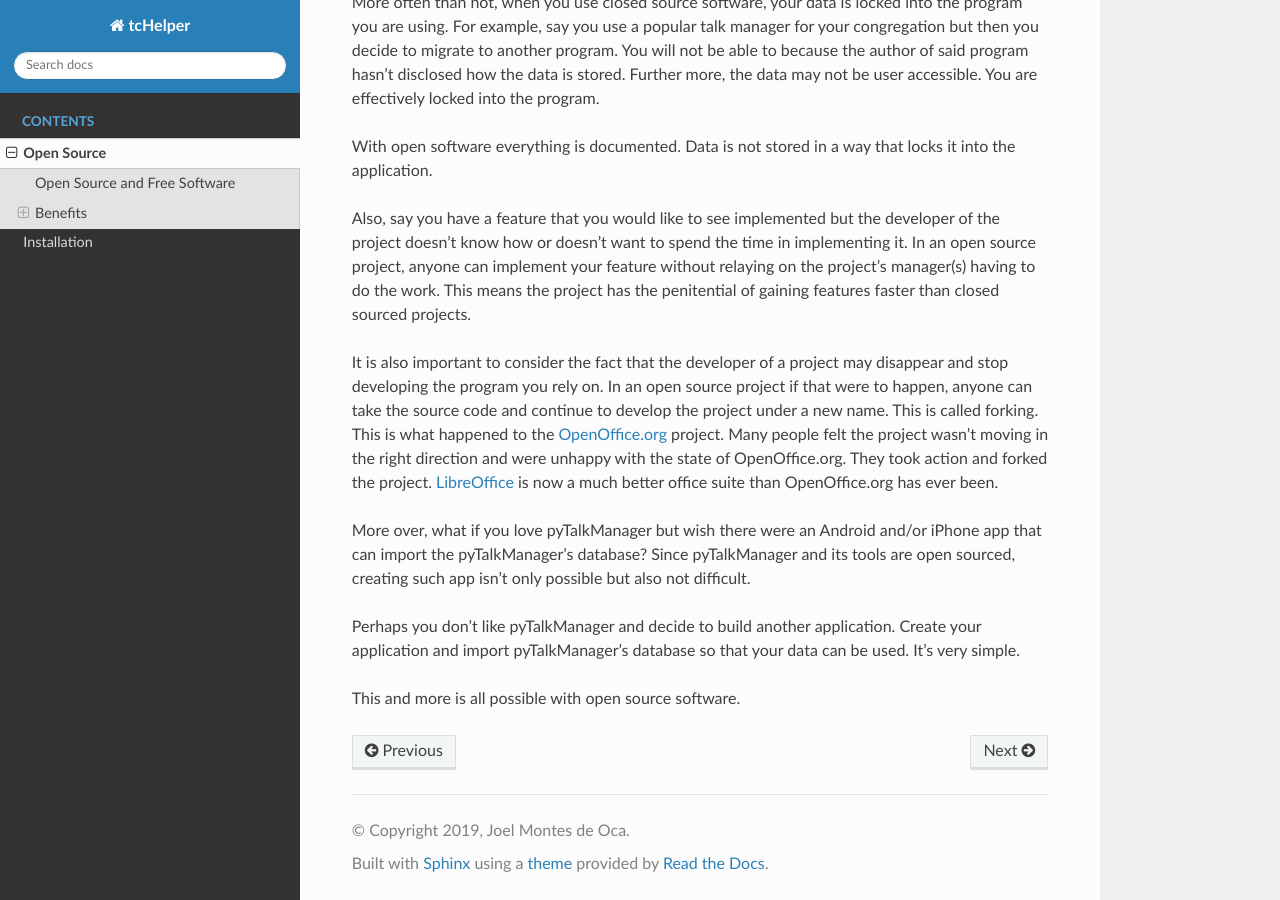
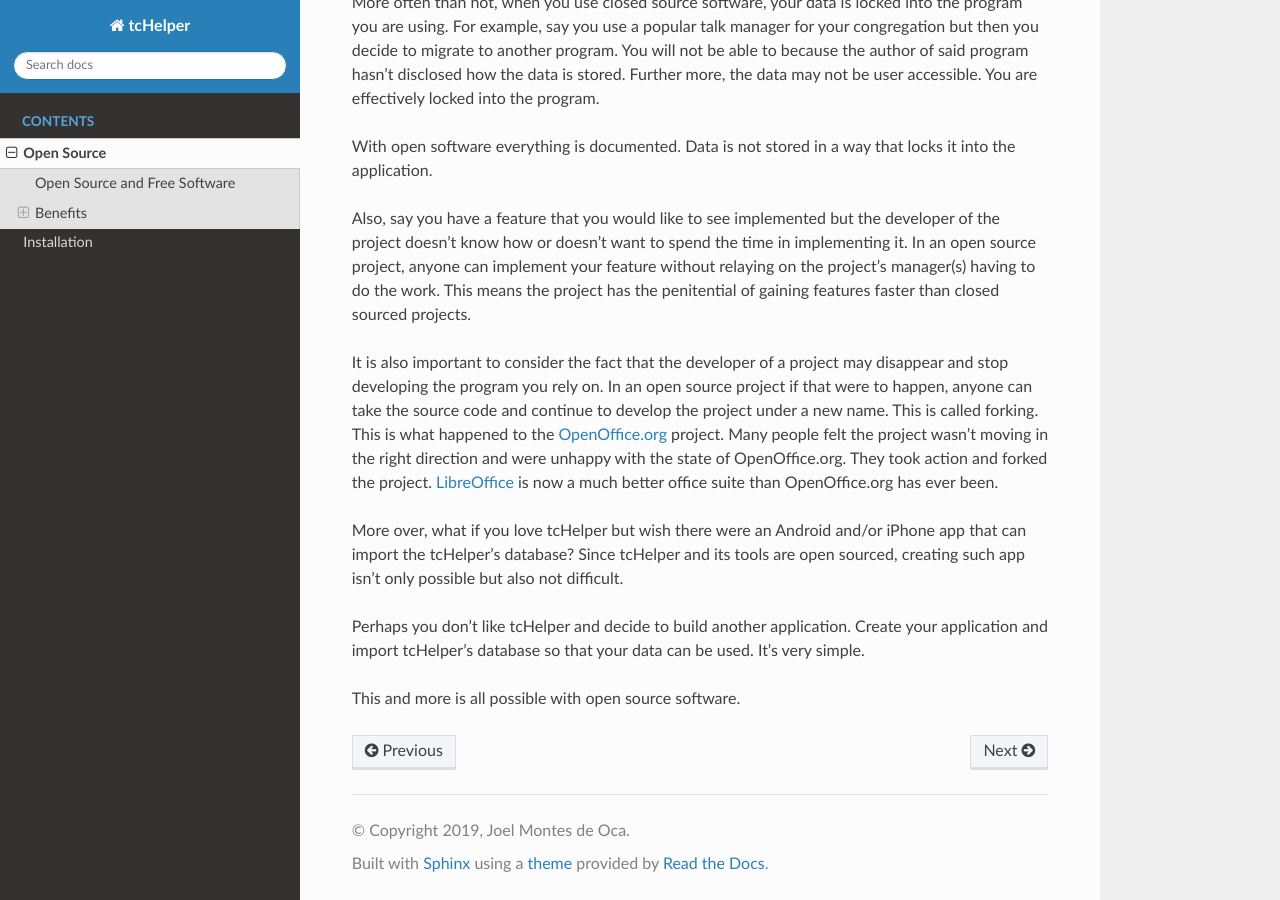
Before and after one commit to TheoDevelopers/tcHelper, a Sphinx documentation site: the page built from docs/manual/why_open_source.rst, in a window 1280 px wide and 900 px high, scrolled down 1125 px. Built offline with Sphinx 7.4.7 and the Read the Docs theme 2.0.0, drawn with Linux system fonts in a browser that asks for light colours; pages that are not in the unit, such as notebooks, are missing from menus.

Commit message:
Replacing pyTalkManager to tcHelper

```diff
--- a/docs/manual/why_open_source.rst
+++ b/docs/manual/why_open_source.rst
@@ -80,13 +80,13 @@ were unhappy with the state of OpenOffice.org. They took action and
 forked the project. `LibreOffice`_ is now a much better office suite
 than OpenOffice.org has ever been.
 
-More over, what if you love pyTalkManager but wish there were an Android
-and/or iPhone app that can import the pyTalkManager’s database? Since
-pyTalkManager and its tools are open sourced, creating such app isn’t
+More over, what if you love tcHelper but wish there were an Android
+and/or iPhone app that can import the tcHelper’s database? Since
+tcHelper and its tools are open sourced, creating such app isn’t
 only possible but also not difficult.
 
-Perhaps you don’t like pyTalkManager and decide to build another
-application. Create your application and import pyTalkManager’s database
+Perhaps you don’t like tcHelper and decide to build another
+application. Create your application and import tcHelper’s database
 so that your data can be used. It’s very simple.
 
 This and more is all possible with open source software.
```
